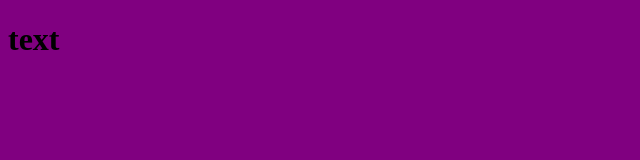
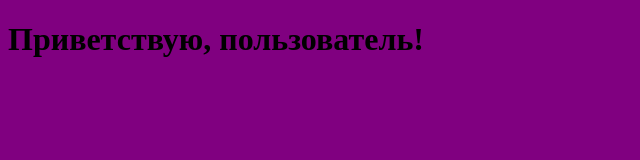
Before and after one commit to topee4/my-first-github-steps, a plain HTML site: page index.html in a window 1280 px wide. Shown: the whole page, without its empty margins (0-640 px from the left). Drawn offline with Linux system fonts and the light colour scheme.

Commit message:
Добавил приветствие

```diff
--- a/index.html
+++ b/index.html
@@ -12,7 +12,7 @@
 <body>
     <div>
 
-        <h1>text</h1>
+        <h1>Приветствую, пользователь!</h1>
 
     </div>
 </body>
```
